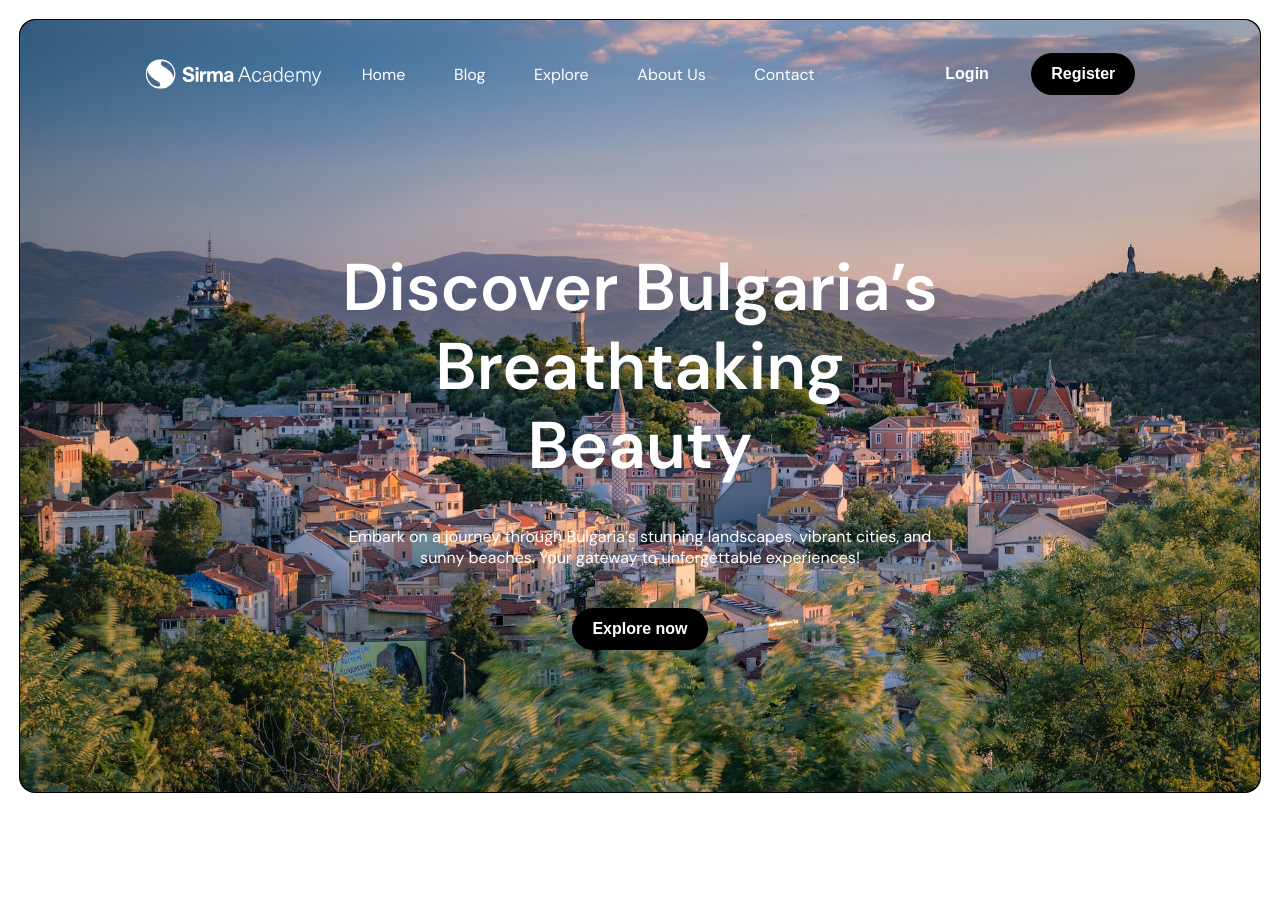
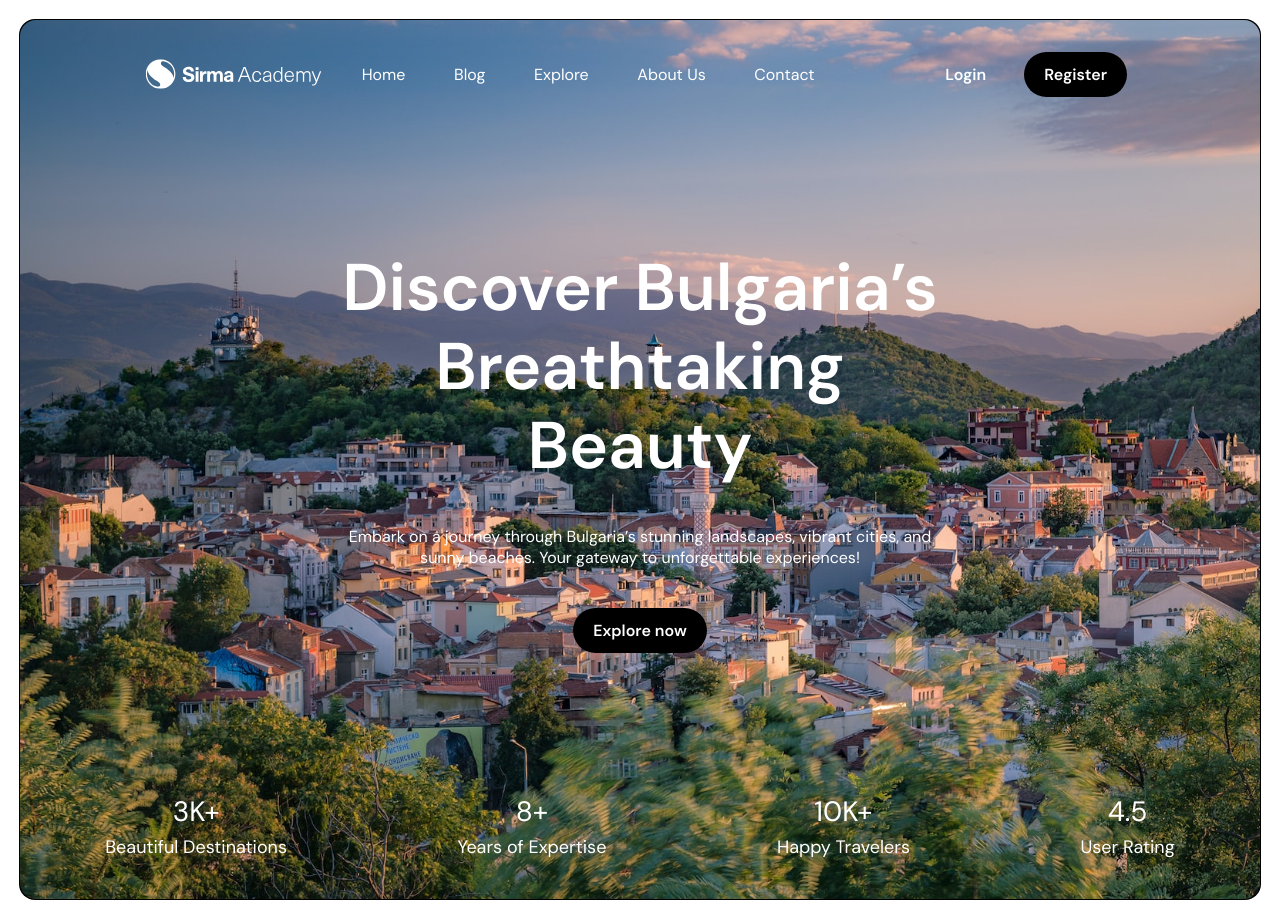
Before and after one commit to desislava-m/Bulgaria-Responsive-Website, a plain HTML site: page index.html in a window 1280 px wide. Before the commit the page ends 800 px from the top, so only its background shows below. Drawn offline with Linux system fonts and the light colour scheme.

Commit message:
Added metrics to header

```diff
--- a/index.html
+++ b/index.html
@@ -39,7 +39,28 @@
             <p class="p2">Embark on a journey through Bulgaria’s stunning landscapes, vibrant cities,
                 and sunny beaches. Your gateway to unforgettable experiences!</p>
             <button class="black-button">Explore now</button>
+        </div>
 
+        <div class="metrics">
+            <div class="destinations">
+                <h2 class="h2">3K+</h2>
+                <p class="p1">Beautiful Destinations</p>
+            </div>
+
+            <div class="years">
+                <h2 class="h2">8+</h2>
+                <p class="p1">Years of Expertise</p>
+            </div>
+
+            <div class="travelers">
+                <h2 class="h2">10K+</h2>
+                <p class="p1">Happy Travelers</p>
+            </div>
+
+            <div class="rating">
+                <h2 class="h2">4.5</h2>
+                <p class="p1">User Rating</p>
+            </div>
         </div>
 
 
--- a/styles.css
+++ b/styles.css
@@ -22,7 +22,6 @@ body {
     position: relative;
     background-repeat: no-repeat;
     background-size: cover;
-    height: 772px;
 }
 
 .header-section::before {
@@ -75,8 +74,9 @@ body {
 
 .login-buttons {
     display: flex;
-    justify-content: space-between;
+    justify-content: space-evently;
     width: 196px;
+    gap: 32px
 
 }
 
@@ -89,6 +89,7 @@ body {
     font-size: 16px;
     font-weight: 600;
     color: white;
+    font-family: inherit;
 }
 
 .login-button {
@@ -104,6 +105,7 @@ body {
     color: var(--white);
     font-size: 16px;
     font-weight: 600;
+    font-family: inherit;
 }
 
 .hero-section {
@@ -115,6 +117,7 @@ body {
 
 .display {
     font-size: 66px;
+    font-family: inherit;
     font-weight: 600;
     color: var(--white);
     line-height: 120%;
@@ -128,4 +131,28 @@ body {
     max-width: 608px;
     margin-top: 0;
     margin-bottom: 40px;
+    font-family: inherit;
 }
+
+.hero-section button {
+    margin-bottom: 140px;
+}
+
+.metrics {
+    display: flex;
+    justify-content: space-around;
+    text-align: center;
+}
+
+.h2 {
+    color: var(--white);
+    font-size: 28px;
+    font-weight: 400;
+    margin-top: 0;
+    margin-bottom: 5px;
+}
+
+.p1 {
+    font-size: 18px;
+    font-weight: 400;
+}
```
